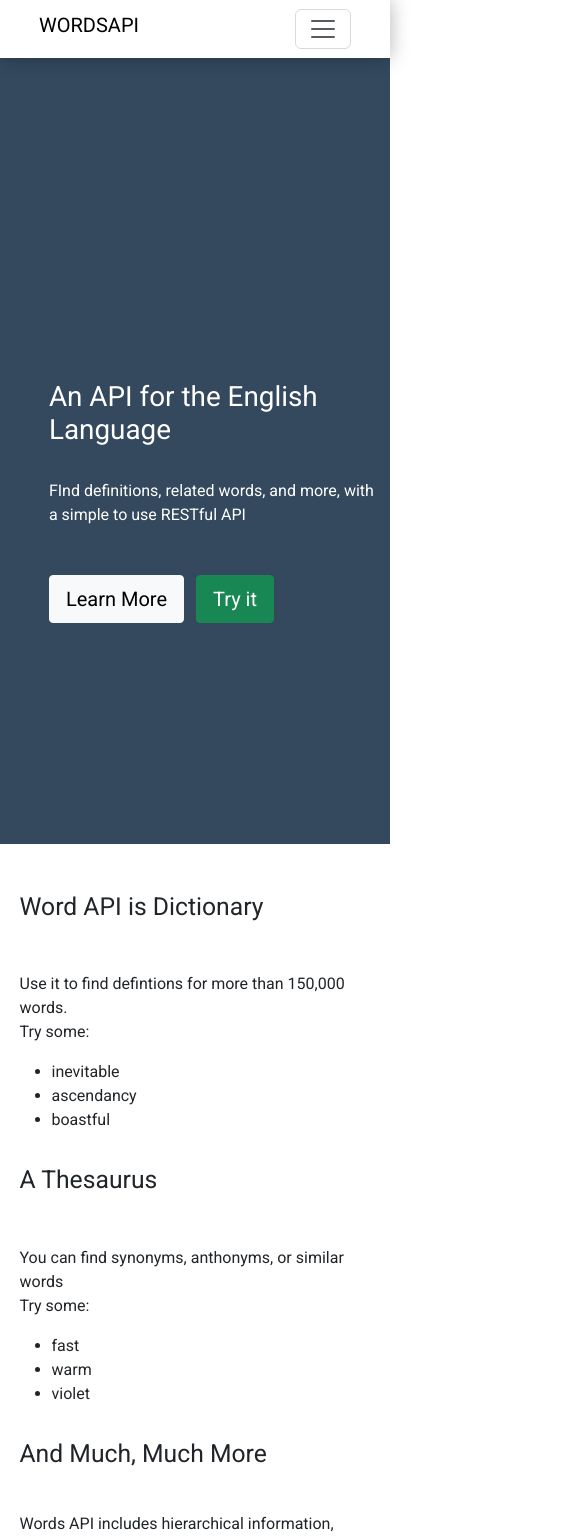
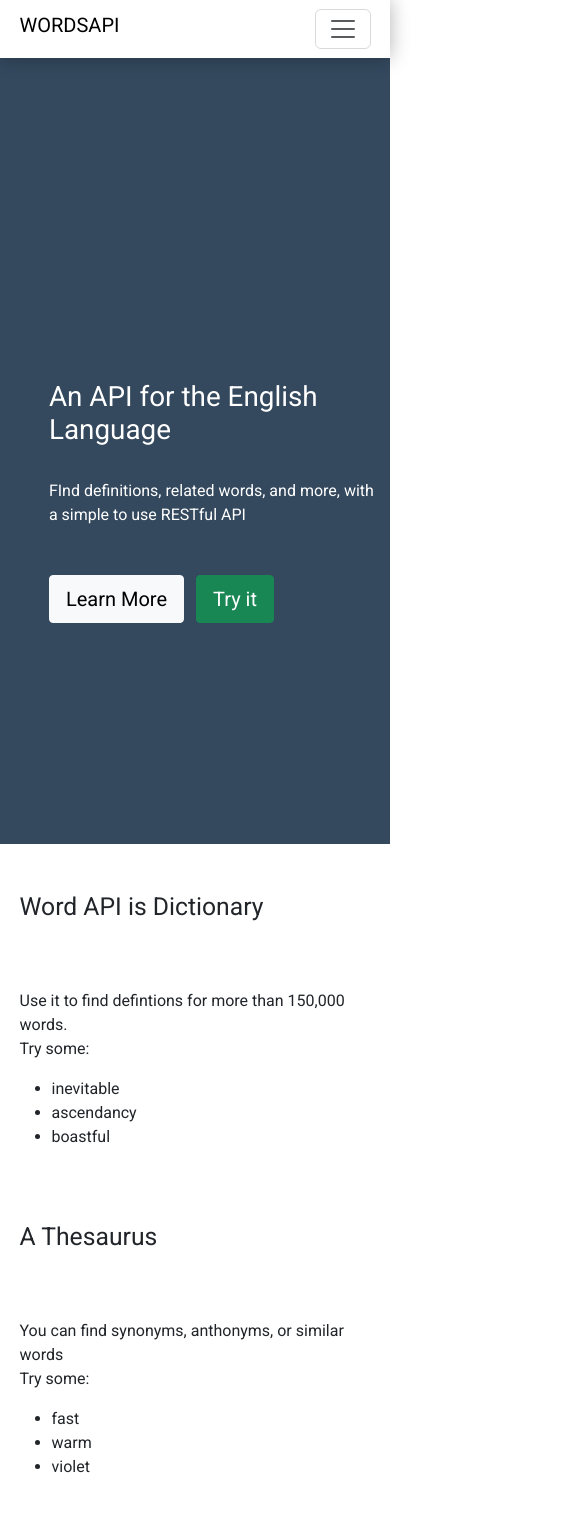
Before and after one commit to nephriteagain/wordsapi-copy, a React (Create React App) app: page / in a window 390 px wide. Shown: the top 1539 px of the page, 585 px wide, since content can reach past the window. Built offline with nearby package versions, Linux system fonts and the light colour scheme.

Commit message:
fixed responsiveness

```diff
--- a/src/App.css
+++ b/src/App.css
@@ -11,7 +11,11 @@
 
 /* nav */
 .main-nav {
-    width: 100%;
+    z-index: 100;
+    position: fixed;
+    top: 0;
+    left: 0;
+    width: 100vw;
     margin: 0 auto;
     background-color: var(--whitish-text);
     padding-left: 10vw;
@@ -117,6 +121,7 @@
     background-color: #f8f9fb;
     opacity: .65;
     padding: 8px;
+    overflow: hidden;
 }
 
 .input-text, .dropup, .API-btn, .dropdown-menu {
@@ -175,6 +180,9 @@
 
 .footer {
     position: relative;
+    width: 100vw;
+    padding-left: 10vw;
+    padding-right: 10vw;
     display: flex;
     flex-direction: row;
     /* temp */
@@ -185,9 +193,9 @@
     z-index: -1;
     background-color: var(--dark-color);
     position: absolute;
-    top: 0%;
-    left: -15%;
-    width: 2000px;
+    top:0;
+    left: 0;
+    width: 100vw;
     height: 100%;
 }
 
@@ -244,8 +252,13 @@
         width: 90vw;
     }
 
+    .main-nav {
+        padding-left: 5vw;
+        padding-right: 5vw;
+    }
+
     .desc-section {
-        height: 100vh;
+        height: 120vh;
     }
 
 
@@ -290,7 +303,31 @@
     }
 
     .sample-api-background {
-        top: 200vh;
+        top: 220vh;
         height: 1150px;
     }
+
+    .card {
+        margin: 8px;
+    }
 }
+
+@media only screen and (max-width: 576px) {
+    .card {
+        width: 280px;
+        height: 304px;
+    }
+    .my-4 {
+        margin-top: 24px !important;
+        margin-bottom: 24px !important;
+    }
+
+    .my-3 {
+        margin-top: 16px !important;
+        margin-bottom: 16px !important;
+    }
+    .display-5 {
+        font-size: 32px !important;
+    }
+
+}
--- a/src/App.js
+++ b/src/App.js
@@ -19,6 +19,7 @@ function App() {
 
 
   return (
+    <>
     <div className="App">
       <Navbar />
       <Landing />
@@ -26,8 +27,9 @@ function App() {
       <SampleAPI />
       <Pricing />
       <Info />
+    </div>
       <Footer />
-    </div>
+    </>
   );
 }
 
--- a/src/components/Navbar.js
+++ b/src/components/Navbar.js
@@ -10,7 +10,7 @@ const Navbar = () => {
 
   return (
 <div className='container'>
-    <nav className='main-nav navbar navbar-expand-md navbar-lights fixed-top'>
+    <nav className='main-nav navbar navbar-expand-md navbar-lights'>
   <a href='#'className='navbar-brand h1'>WORDSAPI</a>
   <button
     className='navbar-toggler'
--- a/src/components/Pricing.js
+++ b/src/components/Pricing.js
@@ -41,7 +41,7 @@ const Pricing = () => {
                     $49
                 </p>
                 <p className='mb-5'>250,000 request per Day</p>
-                <button className='btn btn-dark btn-lg mt-4'>
+                <button className='btn btn-dark md-btn-lg mt-4'>
                     Sign Up at RapidAPI
                 </button>
             </div>
```
